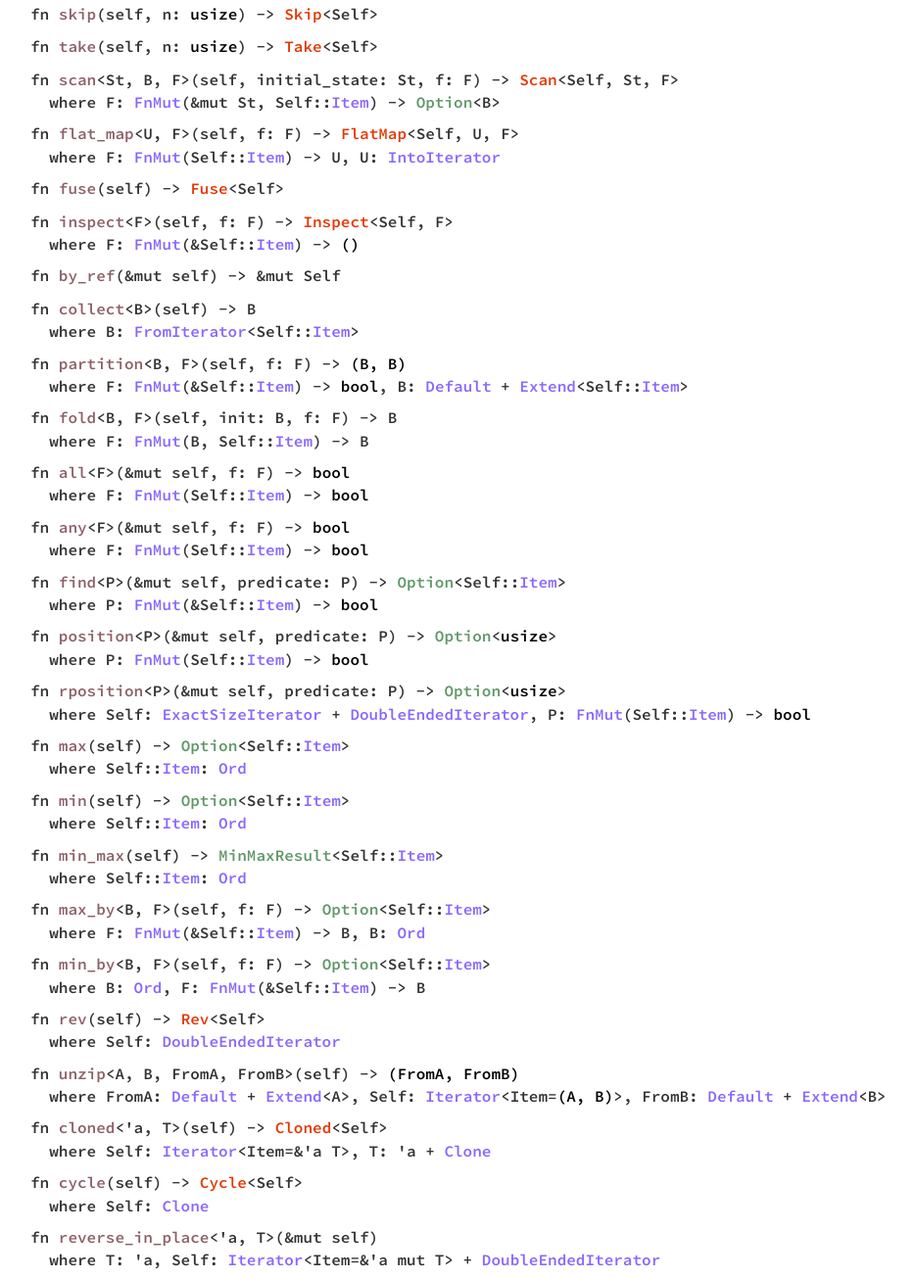
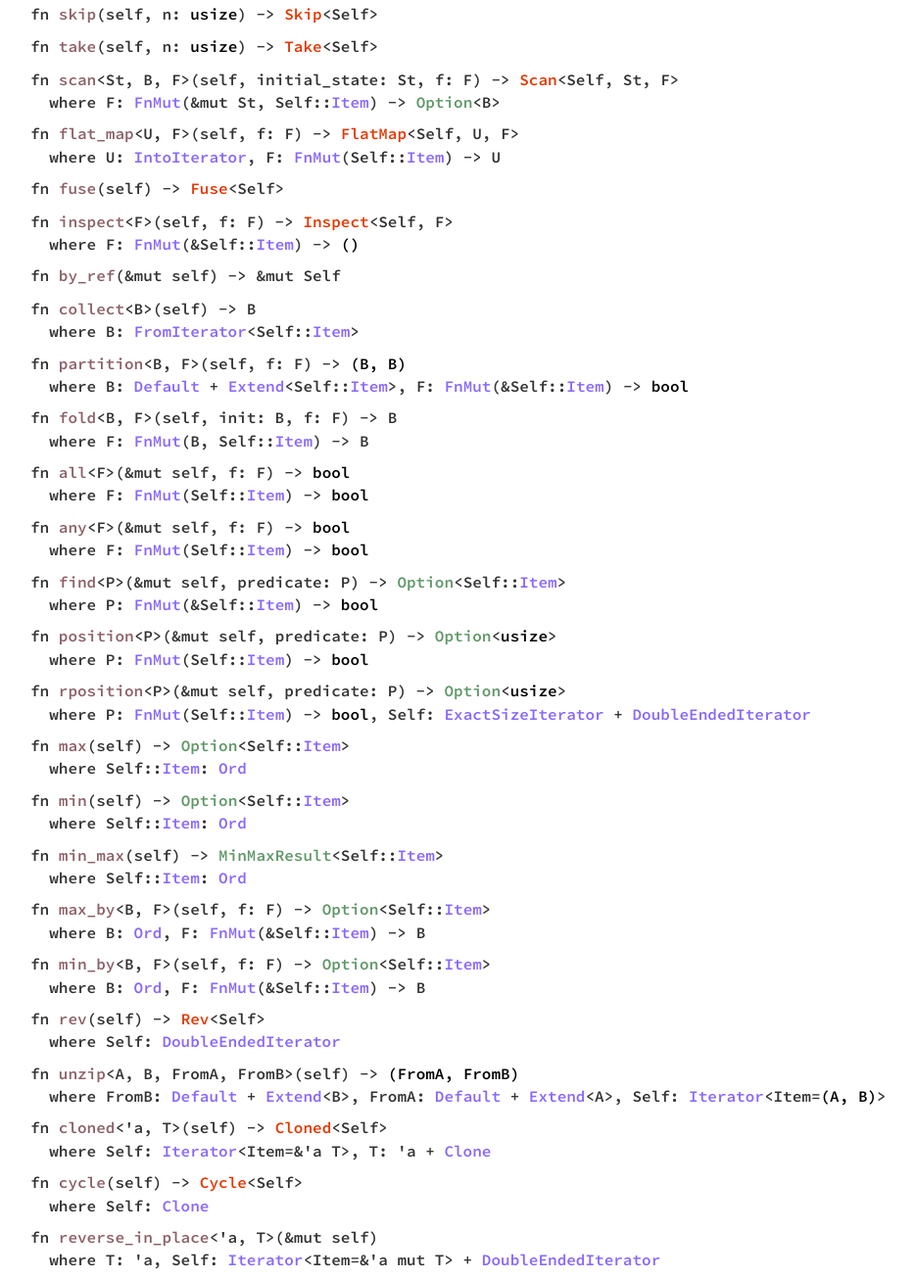
Before and after one commit to Stebalien/str_stack, a plain HTML site: page str_stack/struct.Iter.html in a window 1280 px wide. Shown: the part 1008-2313 px from the top of the page at 98% size, without its empty margins (234-1168 px from the left). Drawn offline with Linux system fonts and the light colour scheme.

Commit message:
Update docs for 3db1b4fb4b4d02db1b0bc931503167e802a2f29a
travis

```diff
--- a/str_stack/struct.Iter.html
+++ b/str_stack/struct.Iter.html
@@ -66,25 +66,25 @@
 <h4 id='method.skip' class='method'><code>fn <a href='http://doc.rust-lang.org/nightly/core/iter/trait.Iterator.html#method.skip' class='fnname'>skip</a>(self, n: <a href='http://doc.rust-lang.org/nightly/std/primitive.usize.html'>usize</a>) -&gt; <a class='struct' href='http://doc.rust-lang.org/nightly/core/iter/struct.Skip.html' title='core::iter::Skip'>Skip</a>&lt;Self&gt;</code></h4>
 <h4 id='method.take' class='method'><code>fn <a href='http://doc.rust-lang.org/nightly/core/iter/trait.Iterator.html#method.take' class='fnname'>take</a>(self, n: <a href='http://doc.rust-lang.org/nightly/std/primitive.usize.html'>usize</a>) -&gt; <a class='struct' href='http://doc.rust-lang.org/nightly/core/iter/struct.Take.html' title='core::iter::Take'>Take</a>&lt;Self&gt;</code></h4>
 <h4 id='method.scan' class='method'><code>fn <a href='http://doc.rust-lang.org/nightly/core/iter/trait.Iterator.html#method.scan' class='fnname'>scan</a>&lt;St, B, F&gt;(self, initial_state: St, f: F) -&gt; <a class='struct' href='http://doc.rust-lang.org/nightly/core/iter/struct.Scan.html' title='core::iter::Scan'>Scan</a>&lt;Self, St, F&gt; <span class='where'>where F: <a class='trait' href='http://doc.rust-lang.org/nightly/core/ops/trait.FnMut.html' title='core::ops::FnMut'>FnMut</a>(&amp;mut St, Self::<a class='trait' href='http://doc.rust-lang.org/nightly/core/iter/trait.Iterator.html' title='core::iter::Iterator'>Item</a>) -&gt; <a class='enum' href='http://doc.rust-lang.org/nightly/core/option/enum.Option.html' title='core::option::Option'>Option</a>&lt;B&gt;</span></code></h4>
-<h4 id='method.flat_map' class='method'><code>fn <a href='http://doc.rust-lang.org/nightly/core/iter/trait.Iterator.html#method.flat_map' class='fnname'>flat_map</a>&lt;U, F&gt;(self, f: F) -&gt; <a class='struct' href='http://doc.rust-lang.org/nightly/core/iter/struct.FlatMap.html' title='core::iter::FlatMap'>FlatMap</a>&lt;Self, U, F&gt; <span class='where'>where F: <a class='trait' href='http://doc.rust-lang.org/nightly/core/ops/trait.FnMut.html' title='core::ops::FnMut'>FnMut</a>(Self::<a class='trait' href='http://doc.rust-lang.org/nightly/core/iter/trait.Iterator.html' title='core::iter::Iterator'>Item</a>) -&gt; U, U: <a class='trait' href='http://doc.rust-lang.org/nightly/core/iter/trait.IntoIterator.html' title='core::iter::IntoIterator'>IntoIterator</a></span></code></h4>
+<h4 id='method.flat_map' class='method'><code>fn <a href='http://doc.rust-lang.org/nightly/core/iter/trait.Iterator.html#method.flat_map' class='fnname'>flat_map</a>&lt;U, F&gt;(self, f: F) -&gt; <a class='struct' href='http://doc.rust-lang.org/nightly/core/iter/struct.FlatMap.html' title='core::iter::FlatMap'>FlatMap</a>&lt;Self, U, F&gt; <span class='where'>where U: <a class='trait' href='http://doc.rust-lang.org/nightly/core/iter/trait.IntoIterator.html' title='core::iter::IntoIterator'>IntoIterator</a>, F: <a class='trait' href='http://doc.rust-lang.org/nightly/core/ops/trait.FnMut.html' title='core::ops::FnMut'>FnMut</a>(Self::<a class='trait' href='http://doc.rust-lang.org/nightly/core/iter/trait.Iterator.html' title='core::iter::Iterator'>Item</a>) -&gt; U</span></code></h4>
 <h4 id='method.fuse' class='method'><code>fn <a href='http://doc.rust-lang.org/nightly/core/iter/trait.Iterator.html#method.fuse' class='fnname'>fuse</a>(self) -&gt; <a class='struct' href='http://doc.rust-lang.org/nightly/core/iter/struct.Fuse.html' title='core::iter::Fuse'>Fuse</a>&lt;Self&gt;</code></h4>
 <h4 id='method.inspect' class='method'><code>fn <a href='http://doc.rust-lang.org/nightly/core/iter/trait.Iterator.html#method.inspect' class='fnname'>inspect</a>&lt;F&gt;(self, f: F) -&gt; <a class='struct' href='http://doc.rust-lang.org/nightly/core/iter/struct.Inspect.html' title='core::iter::Inspect'>Inspect</a>&lt;Self, F&gt; <span class='where'>where F: <a class='trait' href='http://doc.rust-lang.org/nightly/core/ops/trait.FnMut.html' title='core::ops::FnMut'>FnMut</a>(&amp;Self::<a class='trait' href='http://doc.rust-lang.org/nightly/core/iter/trait.Iterator.html' title='core::iter::Iterator'>Item</a>) -&gt; <a href='http://doc.rust-lang.org/nightly/std/primitive.tuple.html'>()</a></span></code></h4>
 <h4 id='method.by_ref' class='method'><code>fn <a href='http://doc.rust-lang.org/nightly/core/iter/trait.Iterator.html#method.by_ref' class='fnname'>by_ref</a>(&amp;mut self) -&gt; &amp;mut Self</code></h4>
 <h4 id='method.collect' class='method'><code>fn <a href='http://doc.rust-lang.org/nightly/core/iter/trait.Iterator.html#method.collect' class='fnname'>collect</a>&lt;B&gt;(self) -&gt; B <span class='where'>where B: <a class='trait' href='http://doc.rust-lang.org/nightly/core/iter/trait.FromIterator.html' title='core::iter::FromIterator'>FromIterator</a>&lt;Self::<a class='trait' href='http://doc.rust-lang.org/nightly/core/iter/trait.Iterator.html' title='core::iter::Iterator'>Item</a>&gt;</span></code></h4>
-<h4 id='method.partition' class='method'><code>fn <a href='http://doc.rust-lang.org/nightly/core/iter/trait.Iterator.html#method.partition' class='fnname'>partition</a>&lt;B, F&gt;(self, f: F) -&gt; <a href='http://doc.rust-lang.org/nightly/std/primitive.tuple.html'>(B, B)</a> <span class='where'>where F: <a class='trait' href='http://doc.rust-lang.org/nightly/core/ops/trait.FnMut.html' title='core::ops::FnMut'>FnMut</a>(&amp;Self::<a class='trait' href='http://doc.rust-lang.org/nightly/core/iter/trait.Iterator.html' title='core::iter::Iterator'>Item</a>) -&gt; <a href='http://doc.rust-lang.org/nightly/std/primitive.bool.html'>bool</a>, B: <a class='trait' href='http://doc.rust-lang.org/nightly/core/default/trait.Default.html' title='core::default::Default'>Default</a> + <a class='trait' href='http://doc.rust-lang.org/nightly/core/iter/trait.Extend.html' title='core::iter::Extend'>Extend</a>&lt;Self::<a class='trait' href='http://doc.rust-lang.org/nightly/core/iter/trait.Iterator.html' title='core::iter::Iterator'>Item</a>&gt;</span></code></h4>
+<h4 id='method.partition' class='method'><code>fn <a href='http://doc.rust-lang.org/nightly/core/iter/trait.Iterator.html#method.partition' class='fnname'>partition</a>&lt;B, F&gt;(self, f: F) -&gt; <a href='http://doc.rust-lang.org/nightly/std/primitive.tuple.html'>(B, B)</a> <span class='where'>where B: <a class='trait' href='http://doc.rust-lang.org/nightly/core/default/trait.Default.html' title='core::default::Default'>Default</a> + <a class='trait' href='http://doc.rust-lang.org/nightly/core/iter/trait.Extend.html' title='core::iter::Extend'>Extend</a>&lt;Self::<a class='trait' href='http://doc.rust-lang.org/nightly/core/iter/trait.Iterator.html' title='core::iter::Iterator'>Item</a>&gt;, F: <a class='trait' href='http://doc.rust-lang.org/nightly/core/ops/trait.FnMut.html' title='core::ops::FnMut'>FnMut</a>(&amp;Self::<a class='trait' href='http://doc.rust-lang.org/nightly/core/iter/trait.Iterator.html' title='core::iter::Iterator'>Item</a>) -&gt; <a href='http://doc.rust-lang.org/nightly/std/primitive.bool.html'>bool</a></span></code></h4>
 <h4 id='method.fold' class='method'><code>fn <a href='http://doc.rust-lang.org/nightly/core/iter/trait.Iterator.html#method.fold' class='fnname'>fold</a>&lt;B, F&gt;(self, init: B, f: F) -&gt; B <span class='where'>where F: <a class='trait' href='http://doc.rust-lang.org/nightly/core/ops/trait.FnMut.html' title='core::ops::FnMut'>FnMut</a>(B, Self::<a class='trait' href='http://doc.rust-lang.org/nightly/core/iter/trait.Iterator.html' title='core::iter::Iterator'>Item</a>) -&gt; B</span></code></h4>
 <h4 id='method.all' class='method'><code>fn <a href='http://doc.rust-lang.org/nightly/core/iter/trait.Iterator.html#method.all' class='fnname'>all</a>&lt;F&gt;(&amp;mut self, f: F) -&gt; <a href='http://doc.rust-lang.org/nightly/std/primitive.bool.html'>bool</a> <span class='where'>where F: <a class='trait' href='http://doc.rust-lang.org/nightly/core/ops/trait.FnMut.html' title='core::ops::FnMut'>FnMut</a>(Self::<a class='trait' href='http://doc.rust-lang.org/nightly/core/iter/trait.Iterator.html' title='core::iter::Iterator'>Item</a>) -&gt; <a href='http://doc.rust-lang.org/nightly/std/primitive.bool.html'>bool</a></span></code></h4>
 <h4 id='method.any' class='method'><code>fn <a href='http://doc.rust-lang.org/nightly/core/iter/trait.Iterator.html#method.any' class='fnname'>any</a>&lt;F&gt;(&amp;mut self, f: F) -&gt; <a href='http://doc.rust-lang.org/nightly/std/primitive.bool.html'>bool</a> <span class='where'>where F: <a class='trait' href='http://doc.rust-lang.org/nightly/core/ops/trait.FnMut.html' title='core::ops::FnMut'>FnMut</a>(Self::<a class='trait' href='http://doc.rust-lang.org/nightly/core/iter/trait.Iterator.html' title='core::iter::Iterator'>Item</a>) -&gt; <a href='http://doc.rust-lang.org/nightly/std/primitive.bool.html'>bool</a></span></code></h4>
 <h4 id='method.find' class='method'><code>fn <a href='http://doc.rust-lang.org/nightly/core/iter/trait.Iterator.html#method.find' class='fnname'>find</a>&lt;P&gt;(&amp;mut self, predicate: P) -&gt; <a class='enum' href='http://doc.rust-lang.org/nightly/core/option/enum.Option.html' title='core::option::Option'>Option</a>&lt;Self::<a class='trait' href='http://doc.rust-lang.org/nightly/core/iter/trait.Iterator.html' title='core::iter::Iterator'>Item</a>&gt; <span class='where'>where P: <a class='trait' href='http://doc.rust-lang.org/nightly/core/ops/trait.FnMut.html' title='core::ops::FnMut'>FnMut</a>(&amp;Self::<a class='trait' href='http://doc.rust-lang.org/nightly/core/iter/trait.Iterator.html' title='core::iter::Iterator'>Item</a>) -&gt; <a href='http://doc.rust-lang.org/nightly/std/primitive.bool.html'>bool</a></span></code></h4>
 <h4 id='method.position' class='method'><code>fn <a href='http://doc.rust-lang.org/nightly/core/iter/trait.Iterator.html#method.position' class='fnname'>position</a>&lt;P&gt;(&amp;mut self, predicate: P) -&gt; <a class='enum' href='http://doc.rust-lang.org/nightly/core/option/enum.Option.html' title='core::option::Option'>Option</a>&lt;<a href='http://doc.rust-lang.org/nightly/std/primitive.usize.html'>usize</a>&gt; <span class='where'>where P: <a class='trait' href='http://doc.rust-lang.org/nightly/core/ops/trait.FnMut.html' title='core::ops::FnMut'>FnMut</a>(Self::<a class='trait' href='http://doc.rust-lang.org/nightly/core/iter/trait.Iterator.html' title='core::iter::Iterator'>Item</a>) -&gt; <a href='http://doc.rust-lang.org/nightly/std/primitive.bool.html'>bool</a></span></code></h4>
-<h4 id='method.rposition' class='method'><code>fn <a href='http://doc.rust-lang.org/nightly/core/iter/trait.Iterator.html#method.rposition' class='fnname'>rposition</a>&lt;P&gt;(&amp;mut self, predicate: P) -&gt; <a class='enum' href='http://doc.rust-lang.org/nightly/core/option/enum.Option.html' title='core::option::Option'>Option</a>&lt;<a href='http://doc.rust-lang.org/nightly/std/primitive.usize.html'>usize</a>&gt; <span class='where'>where Self: <a class='trait' href='http://doc.rust-lang.org/nightly/core/iter/trait.ExactSizeIterator.html' title='core::iter::ExactSizeIterator'>ExactSizeIterator</a> + <a class='trait' href='http://doc.rust-lang.org/nightly/core/iter/trait.DoubleEndedIterator.html' title='core::iter::DoubleEndedIterator'>DoubleEndedIterator</a>, P: <a class='trait' href='http://doc.rust-lang.org/nightly/core/ops/trait.FnMut.html' title='core::ops::FnMut'>FnMut</a>(Self::<a class='trait' href='http://doc.rust-lang.org/nightly/core/iter/trait.Iterator.html' title='core::iter::Iterator'>Item</a>) -&gt; <a href='http://doc.rust-lang.org/nightly/std/primitive.bool.html'>bool</a></span></code></h4>
+<h4 id='method.rposition' class='method'><code>fn <a href='http://doc.rust-lang.org/nightly/core/iter/trait.Iterator.html#method.rposition' class='fnname'>rposition</a>&lt;P&gt;(&amp;mut self, predicate: P) -&gt; <a class='enum' href='http://doc.rust-lang.org/nightly/core/option/enum.Option.html' title='core::option::Option'>Option</a>&lt;<a href='http://doc.rust-lang.org/nightly/std/primitive.usize.html'>usize</a>&gt; <span class='where'>where P: <a class='trait' href='http://doc.rust-lang.org/nightly/core/ops/trait.FnMut.html' title='core::ops::FnMut'>FnMut</a>(Self::<a class='trait' href='http://doc.rust-lang.org/nightly/core/iter/trait.Iterator.html' title='core::iter::Iterator'>Item</a>) -&gt; <a href='http://doc.rust-lang.org/nightly/std/primitive.bool.html'>bool</a>, Self: <a class='trait' href='http://doc.rust-lang.org/nightly/core/iter/trait.ExactSizeIterator.html' title='core::iter::ExactSizeIterator'>ExactSizeIterator</a> + <a class='trait' href='http://doc.rust-lang.org/nightly/core/iter/trait.DoubleEndedIterator.html' title='core::iter::DoubleEndedIterator'>DoubleEndedIterator</a></span></code></h4>
 <h4 id='method.max' class='method'><code>fn <a href='http://doc.rust-lang.org/nightly/core/iter/trait.Iterator.html#method.max' class='fnname'>max</a>(self) -&gt; <a class='enum' href='http://doc.rust-lang.org/nightly/core/option/enum.Option.html' title='core::option::Option'>Option</a>&lt;Self::<a class='trait' href='http://doc.rust-lang.org/nightly/core/iter/trait.Iterator.html' title='core::iter::Iterator'>Item</a>&gt; <span class='where'>where Self::<a class='trait' href='http://doc.rust-lang.org/nightly/core/iter/trait.Iterator.html' title='core::iter::Iterator'>Item</a>: <a class='trait' href='http://doc.rust-lang.org/nightly/core/cmp/trait.Ord.html' title='core::cmp::Ord'>Ord</a></span></code></h4>
 <h4 id='method.min' class='method'><code>fn <a href='http://doc.rust-lang.org/nightly/core/iter/trait.Iterator.html#method.min' class='fnname'>min</a>(self) -&gt; <a class='enum' href='http://doc.rust-lang.org/nightly/core/option/enum.Option.html' title='core::option::Option'>Option</a>&lt;Self::<a class='trait' href='http://doc.rust-lang.org/nightly/core/iter/trait.Iterator.html' title='core::iter::Iterator'>Item</a>&gt; <span class='where'>where Self::<a class='trait' href='http://doc.rust-lang.org/nightly/core/iter/trait.Iterator.html' title='core::iter::Iterator'>Item</a>: <a class='trait' href='http://doc.rust-lang.org/nightly/core/cmp/trait.Ord.html' title='core::cmp::Ord'>Ord</a></span></code></h4>
 <h4 id='method.min_max' class='method'><code>fn <a href='http://doc.rust-lang.org/nightly/core/iter/trait.Iterator.html#method.min_max' class='fnname'>min_max</a>(self) -&gt; <a class='enum' href='http://doc.rust-lang.org/nightly/core/iter/enum.MinMaxResult.html' title='core::iter::MinMaxResult'>MinMaxResult</a>&lt;Self::<a class='trait' href='http://doc.rust-lang.org/nightly/core/iter/trait.Iterator.html' title='core::iter::Iterator'>Item</a>&gt; <span class='where'>where Self::<a class='trait' href='http://doc.rust-lang.org/nightly/core/iter/trait.Iterator.html' title='core::iter::Iterator'>Item</a>: <a class='trait' href='http://doc.rust-lang.org/nightly/core/cmp/trait.Ord.html' title='core::cmp::Ord'>Ord</a></span></code></h4>
-<h4 id='method.max_by' class='method'><code>fn <a href='http://doc.rust-lang.org/nightly/core/iter/trait.Iterator.html#method.max_by' class='fnname'>max_by</a>&lt;B, F&gt;(self, f: F) -&gt; <a class='enum' href='http://doc.rust-lang.org/nightly/core/option/enum.Option.html' title='core::option::Option'>Option</a>&lt;Self::<a class='trait' href='http://doc.rust-lang.org/nightly/core/iter/trait.Iterator.html' title='core::iter::Iterator'>Item</a>&gt; <span class='where'>where F: <a class='trait' href='http://doc.rust-lang.org/nightly/core/ops/trait.FnMut.html' title='core::ops::FnMut'>FnMut</a>(&amp;Self::<a class='trait' href='http://doc.rust-lang.org/nightly/core/iter/trait.Iterator.html' title='core::iter::Iterator'>Item</a>) -&gt; B, B: <a class='trait' href='http://doc.rust-lang.org/nightly/core/cmp/trait.Ord.html' title='core::cmp::Ord'>Ord</a></span></code></h4>
+<h4 id='method.max_by' class='method'><code>fn <a href='http://doc.rust-lang.org/nightly/core/iter/trait.Iterator.html#method.max_by' class='fnname'>max_by</a>&lt;B, F&gt;(self, f: F) -&gt; <a class='enum' href='http://doc.rust-lang.org/nightly/core/option/enum.Option.html' title='core::option::Option'>Option</a>&lt;Self::<a class='trait' href='http://doc.rust-lang.org/nightly/core/iter/trait.Iterator.html' title='core::iter::Iterator'>Item</a>&gt; <span class='where'>where B: <a class='trait' href='http://doc.rust-lang.org/nightly/core/cmp/trait.Ord.html' title='core::cmp::Ord'>Ord</a>, F: <a class='trait' href='http://doc.rust-lang.org/nightly/core/ops/trait.FnMut.html' title='core::ops::FnMut'>FnMut</a>(&amp;Self::<a class='trait' href='http://doc.rust-lang.org/nightly/core/iter/trait.Iterator.html' title='core::iter::Iterator'>Item</a>) -&gt; B</span></code></h4>
 <h4 id='method.min_by' class='method'><code>fn <a href='http://doc.rust-lang.org/nightly/core/iter/trait.Iterator.html#method.min_by' class='fnname'>min_by</a>&lt;B, F&gt;(self, f: F) -&gt; <a class='enum' href='http://doc.rust-lang.org/nightly/core/option/enum.Option.html' title='core::option::Option'>Option</a>&lt;Self::<a class='trait' href='http://doc.rust-lang.org/nightly/core/iter/trait.Iterator.html' title='core::iter::Iterator'>Item</a>&gt; <span class='where'>where B: <a class='trait' href='http://doc.rust-lang.org/nightly/core/cmp/trait.Ord.html' title='core::cmp::Ord'>Ord</a>, F: <a class='trait' href='http://doc.rust-lang.org/nightly/core/ops/trait.FnMut.html' title='core::ops::FnMut'>FnMut</a>(&amp;Self::<a class='trait' href='http://doc.rust-lang.org/nightly/core/iter/trait.Iterator.html' title='core::iter::Iterator'>Item</a>) -&gt; B</span></code></h4>
 <h4 id='method.rev' class='method'><code>fn <a href='http://doc.rust-lang.org/nightly/core/iter/trait.Iterator.html#method.rev' class='fnname'>rev</a>(self) -&gt; <a class='struct' href='http://doc.rust-lang.org/nightly/core/iter/struct.Rev.html' title='core::iter::Rev'>Rev</a>&lt;Self&gt; <span class='where'>where Self: <a class='trait' href='http://doc.rust-lang.org/nightly/core/iter/trait.DoubleEndedIterator.html' title='core::iter::DoubleEndedIterator'>DoubleEndedIterator</a></span></code></h4>
-<h4 id='method.unzip' class='method'><code>fn <a href='http://doc.rust-lang.org/nightly/core/iter/trait.Iterator.html#method.unzip' class='fnname'>unzip</a>&lt;A, B, FromA, FromB&gt;(self) -&gt; <a href='http://doc.rust-lang.org/nightly/std/primitive.tuple.html'>(FromA, FromB)</a> <span class='where'>where FromA: <a class='trait' href='http://doc.rust-lang.org/nightly/core/default/trait.Default.html' title='core::default::Default'>Default</a> + <a class='trait' href='http://doc.rust-lang.org/nightly/core/iter/trait.Extend.html' title='core::iter::Extend'>Extend</a>&lt;A&gt;, Self: <a class='trait' href='http://doc.rust-lang.org/nightly/core/iter/trait.Iterator.html' title='core::iter::Iterator'>Iterator</a>&lt;Item=<a href='http://doc.rust-lang.org/nightly/std/primitive.tuple.html'>(A, B)</a>&gt;, FromB: <a class='trait' href='http://doc.rust-lang.org/nightly/core/default/trait.Default.html' title='core::default::Default'>Default</a> + <a class='trait' href='http://doc.rust-lang.org/nightly/core/iter/trait.Extend.html' title='core::iter::Extend'>Extend</a>&lt;B&gt;</span></code></h4>
+<h4 id='method.unzip' class='method'><code>fn <a href='http://doc.rust-lang.org/nightly/core/iter/trait.Iterator.html#method.unzip' class='fnname'>unzip</a>&lt;A, B, FromA, FromB&gt;(self) -&gt; <a href='http://doc.rust-lang.org/nightly/std/primitive.tuple.html'>(FromA, FromB)</a> <span class='where'>where FromB: <a class='trait' href='http://doc.rust-lang.org/nightly/core/default/trait.Default.html' title='core::default::Default'>Default</a> + <a class='trait' href='http://doc.rust-lang.org/nightly/core/iter/trait.Extend.html' title='core::iter::Extend'>Extend</a>&lt;B&gt;, FromA: <a class='trait' href='http://doc.rust-lang.org/nightly/core/default/trait.Default.html' title='core::default::Default'>Default</a> + <a class='trait' href='http://doc.rust-lang.org/nightly/core/iter/trait.Extend.html' title='core::iter::Extend'>Extend</a>&lt;A&gt;, Self: <a class='trait' href='http://doc.rust-lang.org/nightly/core/iter/trait.Iterator.html' title='core::iter::Iterator'>Iterator</a>&lt;Item=<a href='http://doc.rust-lang.org/nightly/std/primitive.tuple.html'>(A, B)</a>&gt;</span></code></h4>
 <h4 id='method.cloned' class='method'><code>fn <a href='http://doc.rust-lang.org/nightly/core/iter/trait.Iterator.html#method.cloned' class='fnname'>cloned</a>&lt;'a, T&gt;(self) -&gt; <a class='struct' href='http://doc.rust-lang.org/nightly/core/iter/struct.Cloned.html' title='core::iter::Cloned'>Cloned</a>&lt;Self&gt; <span class='where'>where Self: <a class='trait' href='http://doc.rust-lang.org/nightly/core/iter/trait.Iterator.html' title='core::iter::Iterator'>Iterator</a>&lt;Item=&amp;'a T&gt;, T: 'a + <a class='trait' href='http://doc.rust-lang.org/nightly/core/clone/trait.Clone.html' title='core::clone::Clone'>Clone</a></span></code></h4>
 <h4 id='method.cycle' class='method'><code>fn <a href='http://doc.rust-lang.org/nightly/core/iter/trait.Iterator.html#method.cycle' class='fnname'>cycle</a>(self) -&gt; <a class='struct' href='http://doc.rust-lang.org/nightly/core/iter/struct.Cycle.html' title='core::iter::Cycle'>Cycle</a>&lt;Self&gt; <span class='where'>where Self: <a class='trait' href='http://doc.rust-lang.org/nightly/core/clone/trait.Clone.html' title='core::clone::Clone'>Clone</a></span></code></h4>
 <h4 id='method.reverse_in_place' class='method'><code>fn <a href='http://doc.rust-lang.org/nightly/core/iter/trait.Iterator.html#method.reverse_in_place' class='fnname'>reverse_in_place</a>&lt;'a, T&gt;(&amp;mut self) <span class='where'>where T: 'a, Self: <a class='trait' href='http://doc.rust-lang.org/nightly/core/iter/trait.Iterator.html' title='core::iter::Iterator'>Iterator</a>&lt;Item=&amp;'a mut T&gt; + <a class='trait' href='http://doc.rust-lang.org/nightly/core/iter/trait.DoubleEndedIterator.html' title='core::iter::DoubleEndedIterator'>DoubleEndedIterator</a></span></code></h4>
```
